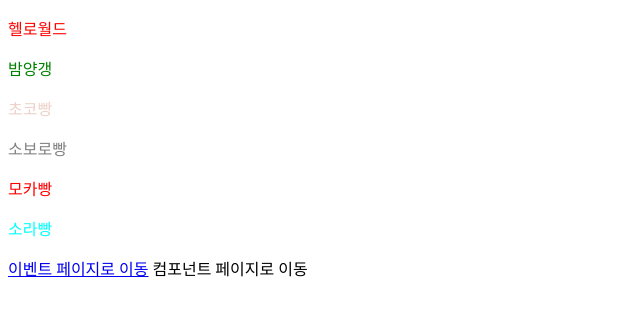
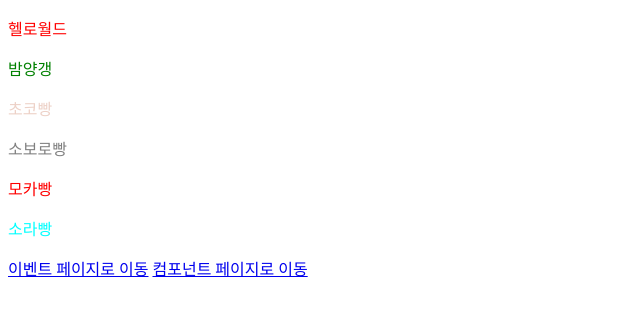
Before and after one commit to lldll2002/debepage, a website: page index.html in a window 1280 px wide. Shown: the whole page, without its empty margins (0-640 px from the left). Drawn offline with Linux system fonts and the light colour scheme.

Commit message:
update index.html

```diff
--- a/index.html
+++ b/index.html
@@ -17,7 +17,7 @@
   <p class="d">모카빵</p>
   <p style="color: cyan">소라빵</p>
   <a href="Event.html">이벤트 페이지로 이동</a>
-  <a herf="components.html">컴포넌트 페이지로 이동</a>
+  <a href="components.html">컴포넌트 페이지로 이동</a>
   <script>
     console.log('하이');
     document.getElementsByClassName('c')[0].style.color = 'gray';
```
